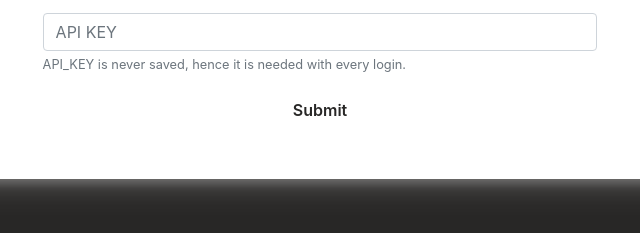
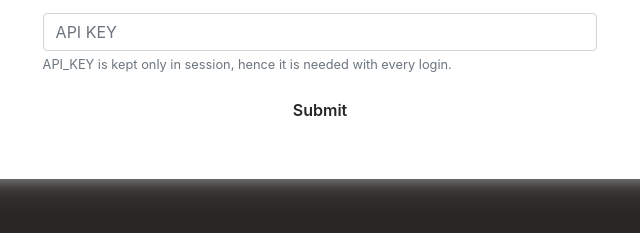
Before and after one commit to Abhilash3/TornItemTracker, a website built with webpack: page client/html/login.html in a window 1280 px wide. Shown: the part 293-526 px from the top of the page, 320-960 px from the left. Built offline with nearby package versions, Linux system fonts and the light colour scheme; no server answers; files whose address does not match are found by name.

Commit message:
<Abhilash 11/5/2020> Correcting the login api-key msg.

```diff
--- a/client/html/login.html
+++ b/client/html/login.html
@@ -19,7 +19,7 @@
         </div>
         <div class='form-group'>
           <input type='text' class='form-control' name='apiKey' placeholder='API KEY'>
-          <small class='form-text text-muted'>API_KEY is never saved, hence it is needed with every login.</small>
+          <small class='form-text text-muted'>API_KEY is kept only in session, hence it is needed with every login.</small>
         </div>
         <div class='form-group'>
           <input type='submit' class='form-control'>
```
